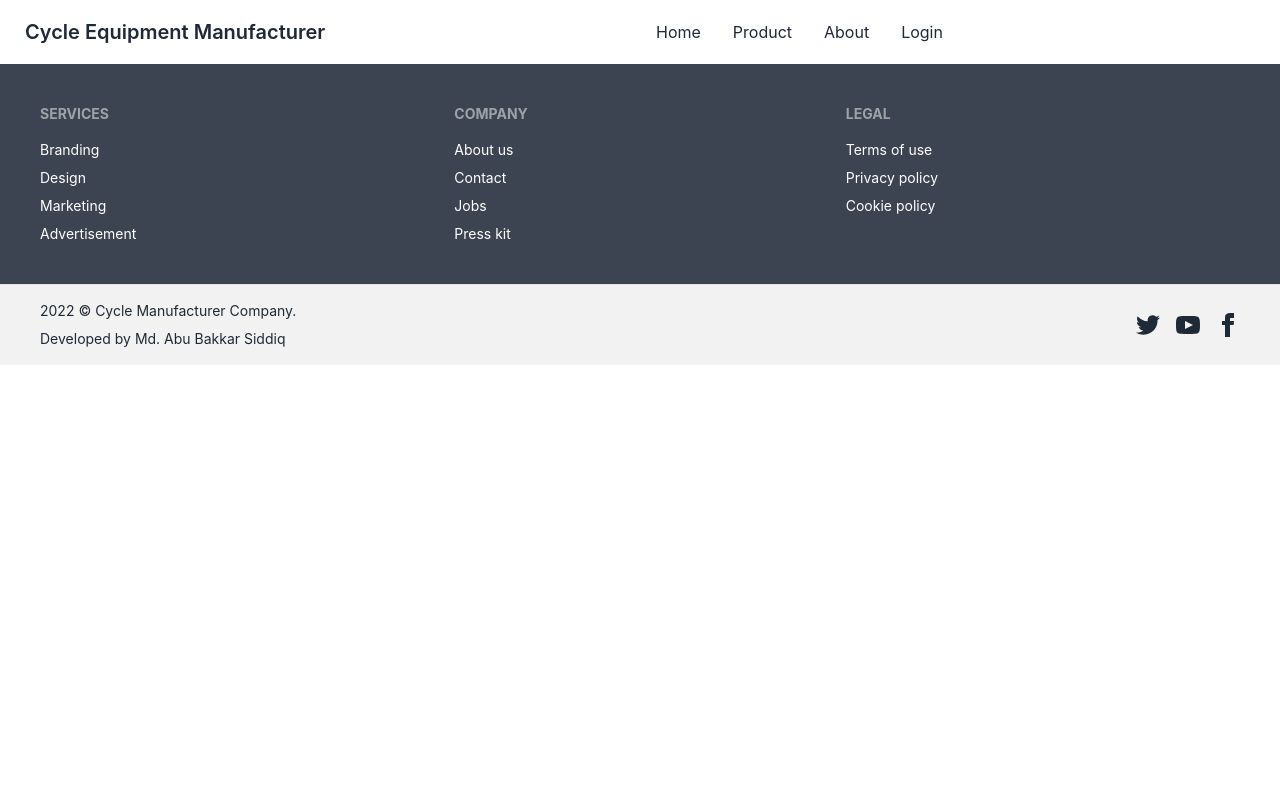
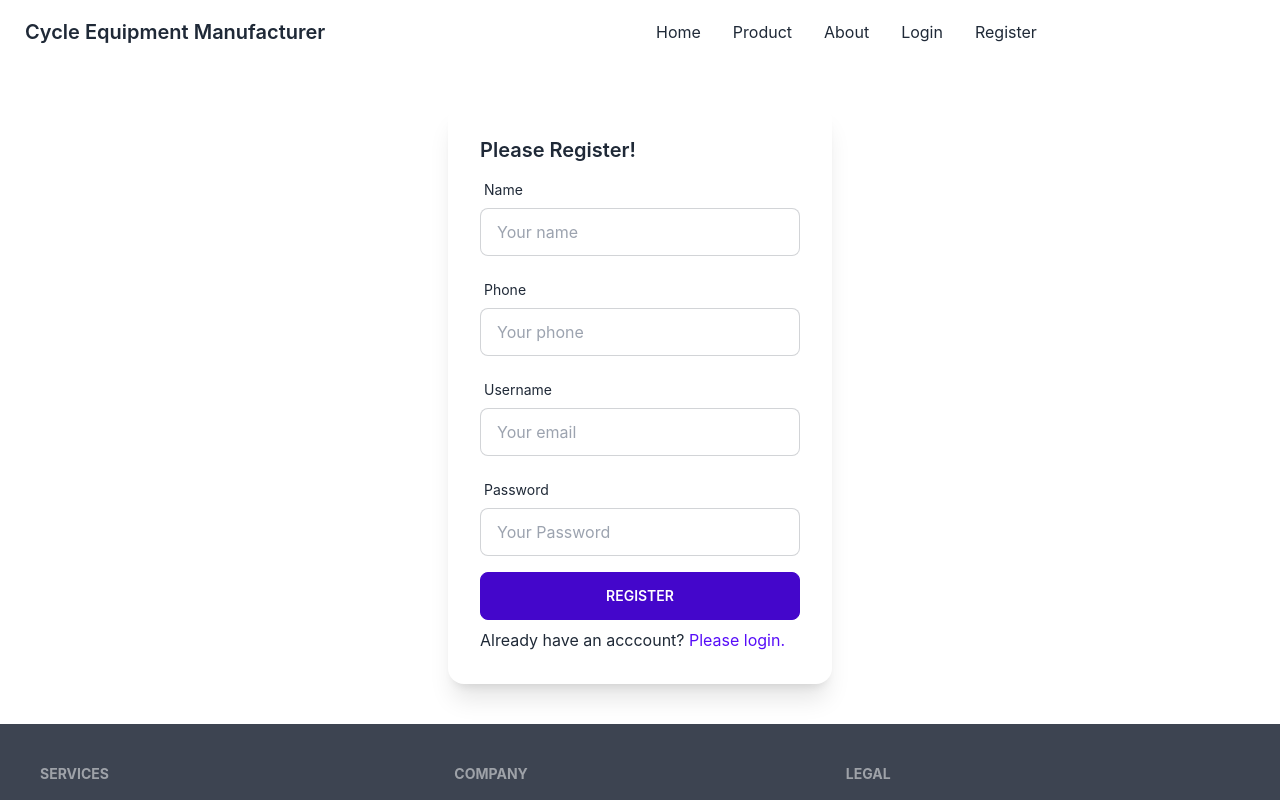
Before and after one commit to ab-siddiq/react-manufacturer-client, a React (Create React App) app: page /register in a window 1280 px wide. Shown: the top 800 px of the page. Built offline with nearby package versions, Linux system fonts and the light colour scheme.

Commit message:
add registration

```diff
--- a/src/Header/Header.js
+++ b/src/Header/Header.js
@@ -2,12 +2,25 @@ import React from "react";
 import { Link } from "react-router-dom";
 
 const Header = () => {
-    const menuItem = <>
-        <li><Link to='/'>Home</Link></li>
-        <li><Link to='/products'>Product</Link></li>
-        <li><Link to='/about'>About</Link></li>
-        <li><Link to='/login'>Login</Link></li>
+  const menuItem = (
+    <>
+      <li>
+        <Link to="/">Home</Link>
+      </li>
+      <li>
+        <Link to="/products">Product</Link>
+      </li>
+      <li>
+        <Link to="/about">About</Link>
+      </li>
+      <li>
+        <Link to="/login">Login</Link>
+      </li>
+      <li>
+        <Link to="/register">Register</Link>
+      </li>
     </>
+  );
   return (
     <div class="navbar bg-base-100">
       <div class="navbar-start">
@@ -35,14 +48,13 @@ const Header = () => {
             {menuItem}
           </ul>
         </div>
-        <Link to='/' class="btn btn-ghost normal-case text-xl">Cycle Equipment Manufacturer</Link>
+        <Link to="/" class="btn btn-ghost normal-case text-xl">
+          Cycle Equipment Manufacturer
+        </Link>
       </div>
       <div class="navbar-center hidden lg:flex">
-        <ul class="menu menu-horizontal p-0">
-          {menuItem}
-        </ul>
+        <ul class="menu menu-horizontal p-0">{menuItem}</ul>
       </div>
-
     </div>
   );
 };
--- a/src/Pages/Home/Home.js
+++ b/src/Pages/Home/Home.js
@@ -1,11 +1,18 @@
-import React from 'react';
+import React, { useState } from "react";
 
 const Home = () => {
-    return (
-        <div>
+  let i = 0;
+  let j = 0;
+  const [time, setTime] = useState({ i: 0, j: 0 });
+  console.log(time.i);
 
-        </div>
-    );
+  setInterval(() => {
+    i = i + 1;
+    j = j + 2;
+    setTime({ ...time, i: i, j: j });
+  }, 10);
+
+  return <div>{time.i}</div>;
 };
 
 export default Home;
--- a/src/Pages/Login/Login.js
+++ b/src/Pages/Login/Login.js
@@ -5,6 +5,8 @@ import {
 } from "react-firebase-hooks/auth";
 import auth from "../../firebase.init";
 import { useForm } from "react-hook-form";
+import Spinner from "../../Shared/Spinner";
+import { Link } from "react-router-dom";
 
 const Login = () => {
   const [signInWithGoogle, gUser, gLoading, gError] = useSignInWithGoogle(auth);
@@ -21,13 +23,13 @@ const Login = () => {
     console.log("user", user);
   }
   if (loading || gLoading) {
-    return <p>Loading...</p>
+    return <Spinner></Spinner>;
   }
 
-
-
   if (gError || error) {
-    return (signInError = <p className="text-red-500 mb-2">{gError?.message || error?.message}</p>);
+    return (signInError = (
+      <p className="text-red-500 mb-2">{gError?.message || error?.message}</p>
+    ));
   }
   console.log(signInError);
   const onSubmit = (data) => {
@@ -65,10 +67,14 @@ const Login = () => {
               />
               <label class="label">
                 {errors.email?.type === "required" && (
-                  <span class="label-text-alt text-red-500">{errors.email.message}</span>
+                  <span class="label-text-alt text-red-500">
+                    {errors.email.message}
+                  </span>
                 )}
                 {errors.email?.type === "pattern" && (
-                  <span class="label-text-alt text-red-500">{errors.email.message}</span>
+                  <span class="label-text-alt text-red-500">
+                    {errors.email.message}
+                  </span>
                 )}
               </label>
             </div>
@@ -94,17 +100,30 @@ const Login = () => {
               />
               <label class="label">
                 {errors.password?.type === "required" && (
-                  <span class="label-text-alt text-red-500">{errors.password.message}</span>
+                  <span class="label-text-alt text-red-500">
+                    {errors.password.message}
+                  </span>
                 )}
                 {errors.password?.type === "minLength" && (
-                  <span class="label-text-alt text-red-500">{errors.password.message}</span>
+                  <span class="label-text-alt text-red-500">
+                    {errors.password.message}
+                  </span>
                 )}
               </label>
             </div>
             {signInError}
-            <input type='submit' class="btn btn-active btn-primary btn-block" value='Login'/>
-
+            <input
+              type="submit"
+              class="btn btn-active btn-primary btn-block"
+              value="Login"
+            />
           </form>
+          <div className="">
+            <span>Didn't register yet? </span>
+            <Link to="/register" className="text-primary">
+              Create Account.
+            </Link>
+          </div>
           <div class="divider">OR</div>
           {/* sign in with google  */}
           <div class="card-actions justify-end">
--- a/src/Pages/Register/Register.js
+++ b/src/Pages/Register/Register.js
@@ -1,11 +1,182 @@
-import React from 'react';
+import React from "react";
+import {
+  useCreateUserWithEmailAndPassword,
+  useUpdateProfile,
+} from "react-firebase-hooks/auth";
+import { useForm } from "react-hook-form";
+import { Link } from "react-router-dom";
+import auth from "../../firebase.init";
 
 const Register = () => {
-    return (
-        <div>
+  const [createUserWithEmailAndPassword, user, loading, error] =
+    useCreateUserWithEmailAndPassword(auth);
 
+  const [updateProfile, updating, updateError] = useUpdateProfile(auth);
+  const {
+    register,
+    formState: { errors },
+    handleSubmit,
+  } = useForm();
+  if (user) {
+    console.log(user);
+  }
+  const onSubmit = async (data) => {
+    console.log(data);
+    await createUserWithEmailAndPassword(data.email, data.password);
+    await updateProfile({ displayName: data.name, phoneNumber: data.phone });
+  };
+
+  return (
+    <div className="flex items-center justify-center py-10">
+      <div class="card w-96 bg-base-100 shadow-xl ">
+        <div class="card-body">
+          <h2 class="card-title">Please Register!</h2>
+          <form onSubmit={handleSubmit(onSubmit)}>
+            <div class="form-control w-full max-w-xs">
+              <label class="label">
+                <span class="label-text">Name</span>
+              </label>
+              <input
+                {...register("name", {
+                  required: {
+                    value: true,
+                    message: "Name is required",
+                  },
+                  pattern: {
+                    value: /[a-z]/,
+                    message: "enter valid name",
+                  },
+                })}
+                type="name"
+                placeholder="Your name"
+                class="input input-bordered w-full max-w-xs"
+              />
+              <label class="label">
+                {errors.name?.type === "required" && (
+                  <span class="label-text-alt text-red-500">
+                    {errors.name.message}
+                  </span>
+                )}
+                {errors.name?.type === "pattern" && (
+                  <span class="label-text-alt text-red-500">
+                    {errors.name.message}
+                  </span>
+                )}
+              </label>
+            </div>
+            <div class="form-control w-full max-w-xs">
+              <label class="label">
+                <span class="label-text">Phone</span>
+              </label>
+              <input
+                {...register("phone", {
+                  required: {
+                    value: true,
+                    message: "Phone is required",
+                  },
+                  pattern: {
+                    value: /[0-9]{2,3}/,
+                    message: "enter valid mobile number",
+                  },
+                })}
+                type="phone"
+                placeholder="Your phone"
+                class="input input-bordered w-full max-w-xs"
+              />
+              <label class="label">
+                {errors.phone?.type === "required" && (
+                  <span class="label-text-alt text-red-500">
+                    {errors.phone.message}
+                  </span>
+                )}
+                {errors.phone?.type === "pattern" && (
+                  <span class="label-text-alt text-red-500">
+                    {errors.phone.message}
+                  </span>
+                )}
+              </label>
+            </div>
+            <div class="form-control w-full max-w-xs">
+              <label class="label">
+                <span class="label-text">Username</span>
+              </label>
+              <input
+                {...register("email", {
+                  required: {
+                    value: true,
+                    message: "Email is required",
+                  },
+                  pattern: {
+                    value: /[a-z0-9]+@[a-z]+\.[a-z]{2,3}/,
+                    message: "enter valid email",
+                  },
+                })}
+                type="email"
+                placeholder="Your email"
+                class="input input-bordered w-full max-w-xs"
+              />
+              <label class="label">
+                {errors.email?.type === "required" && (
+                  <span class="label-text-alt text-red-500">
+                    {errors.email.message}
+                  </span>
+                )}
+                {errors.email?.type === "pattern" && (
+                  <span class="label-text-alt text-red-500">
+                    {errors.email.message}
+                  </span>
+                )}
+              </label>
+            </div>
+
+            <div class="form-control w-full max-w-xs">
+              <label class="label">
+                <span class="label-text">Password</span>
+              </label>
+              <input
+                {...register("password", {
+                  required: {
+                    value: true,
+                    message: "password required",
+                  },
+                  minLength: {
+                    value: 6,
+                    message: "password must be 6 characters",
+                  },
+                })}
+                type="password"
+                placeholder="Your Password"
+                class="input input-bordered w-full max-w-xs"
+              />
+              <label class="label">
+                {errors.password?.type === "required" && (
+                  <span class="label-text-alt text-red-500">
+                    {errors.password.message}
+                  </span>
+                )}
+                {errors.password?.type === "minLength" && (
+                  <span class="label-text-alt text-red-500">
+                    {errors.password.message}
+                  </span>
+                )}
+              </label>
+            </div>
+            <input
+              type="submit"
+              class="btn btn-active btn-primary btn-block"
+              value="Register"
+            />
+          </form>
+          <div className="">
+            <span>Already have an acccount? </span>
+            <Link to="/login" className="text-primary">
+              Please login.
+            </Link>
+          </div>
         </div>
-    );
+      </div>
+    </div>
+  );
 };
 
 export default Register;
--- /dev/null
+++ b/src/Shared/Spinner.js
@@ -0,0 +1,12 @@
+import React from "react";
+
+const Spinner = () => {
+  return (
+    <button type="button" class="bg-indigo-500 ..." disabled>
+      <svg class="animate-spin h-5 w-5 mr-3 ..." viewBox="0 0 24 24"></svg>
+      Loading...
+    </button>
+  );
+};
+
+export default Spinner;
```
